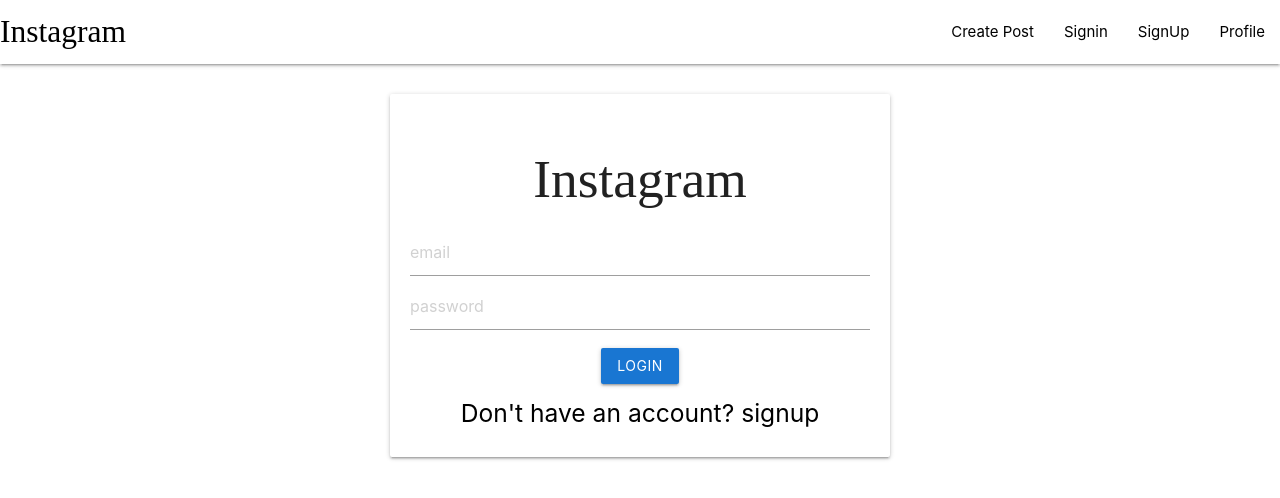
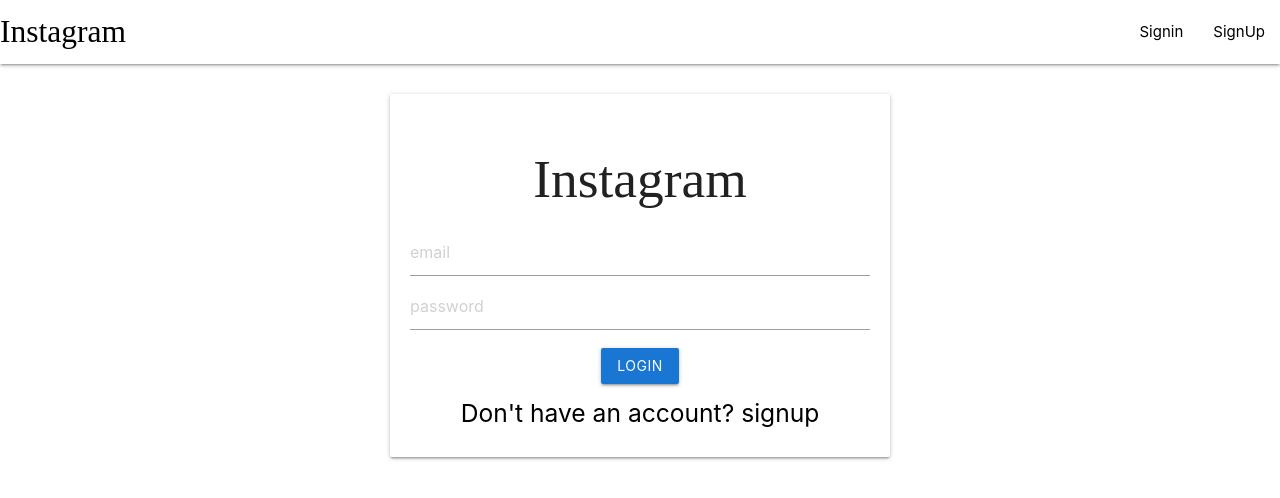
Before and after one commit to akg07/instagram-clone-FE, a React (Create React App) app: page /signin in a window 1280 px wide. Shown: the top 498 px of the page. Built offline with nearby package versions, Linux system fonts and the light colour scheme; a web font is replaced by a local one.

Commit message:
show routes by token

```diff
--- a/src/components/Navbar.js
+++ b/src/components/Navbar.js
@@ -1,16 +1,31 @@
-import React from 'react';
+import React, {useContext} from 'react';
 import { Link } from 'react-router-dom';
+import { UserContext } from '../App';
 
 const Navbar = () => {
+
+  const { state, dispatch } = useContext(UserContext);
+
+  const renderList = () => {
+    if(state) {
+      return [
+        <li><Link to="/create">Create Post</Link></li>,
+        <li><Link to="/profile">Profile</Link></li>
+      ]
+    }else {
+      return [
+        <li><Link to="/signin">Signin</Link></li>,
+        <li><Link to="/signup">SignUp</Link></li>
+      ]
+    }
+  }
+
   return (
     <nav>
     <div className="nav-wrapper white">
-      <Link to="/" className="brand-logo">Instagram</Link>
+      <Link to={state ? "/" : "/signin"} className="brand-logo">Instagram</Link>
       <ul id="nav-mobile" className="right">
-        <li><Link to="/create">Create Post</Link></li>
-        <li><Link to="/signin">Signin</Link></li>
-        <li><Link to="/signup">SignUp</Link></li>
-        <li><Link to="/profile">Profile</Link></li>
+        { renderList() }
       </ul>
     </div>
   </nav>
--- a/src/components/screens/Signin.js
+++ b/src/components/screens/Signin.js
@@ -1,5 +1,5 @@
 import React, { useState, useContext } from 'react';
-import { useNavigate } from 'react-router-dom';
+import { Link, useNavigate } from 'react-router-dom';
 import M from 'materialize-css';
 import { UserContext } from '../../App';
 
@@ -46,7 +46,7 @@
         Login
       </button>
 
-      <h5> <a href='/signup'> Don't have an account? signup</a></h5>
+      <h5> <Link to='/signup'> Don't have an account? signup</Link></h5>
     </div>
     </div>
   );
--- a/src/components/screens/Signup.js
+++ b/src/components/screens/Signup.js
@@ -1,6 +1,6 @@
 import React, { useState } from 'react';
 import M from 'materialize-css';
-import {useNavigate } from 'react-router-dom';
+import {Link, useNavigate } from 'react-router-dom';
 
 const Signup = () => {
 
@@ -44,7 +44,7 @@
           onClick={() => postData()}>
         Signup
       </button>
-      <h5> <a href="/signin"> Already have an account? Signin</a> </h5>
+      <h5> <Link to="/signin"> Already have an account? Signin</Link> </h5>
     </div>
     </div>
   );
--- a/src/reducers/userReducer.js
+++ b/src/reducers/userReducer.js
@@ -2,7 +2,7 @@
 
 export const reducer = (state, action) => {
 
-  if(action.type == 'USER') {
+  if(action.type === 'USER') {
     return action.payload;
   }
   else {
```
